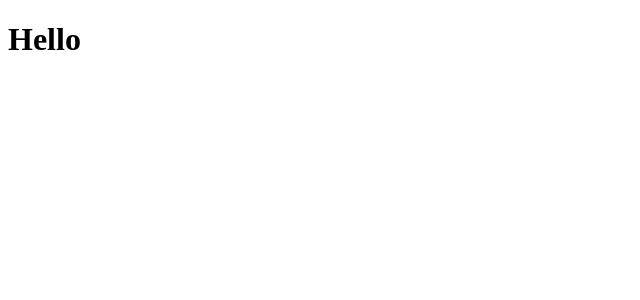
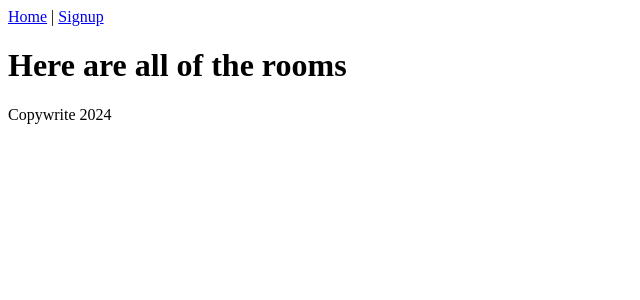
Before and after one commit to zackvalavanis/AirBnb-Frontend, a React (Vite) app: page / in a window 1280 px wide. Shown: the top 300 px of the page, without its empty margins (0-640 px from the left). Built offline with nearby package versions, Linux system fonts and the light colour scheme.

Commit message:
routes and header

```diff
--- a/src/App.jsx
+++ b/src/App.jsx
@@ -1,10 +1,35 @@
-import { Header } from './Header'
+import { createBrowserRouter, RouterProvider, Outlet } from 'react-router-dom';
+
+import { Header } from './Header';
+import { Footer } from './Footer';
+import { SignupPage } from './SignupPage';
+import { RoomsIndexPage } from './RoomsIndexPage'
+
+const router = createBrowserRouter([
+  {
+    element: (
+      <div>
+        <Header />
+        <Outlet />
+        <Footer />
+      </div>
+    ),
+    children: [
+      {
+        path: '/',
+        element: <RoomsIndexPage />
+      },
+      {
+        path: '/signup',
+        element: <SignupPage />
+      }
+    ]
+  }
+])
 
 function App() {
   return (
-    <div>
-      <Header />
-    </div>
+    <RouterProvider router={router} />
   )
 }
 
--- /dev/null
+++ b/src/Footer.jsx
@@ -0,0 +1,7 @@
+export function Footer () {
+  return (
+    <footer>
+      <p>Copywrite 2024</p>
+    </footer>
+  )
+}
--- a/src/Header.jsx
+++ b/src/Header.jsx
@@ -4,7 +4,7 @@ export function Header () {
 
   return (
     <header>
-      <h1>Hello</h1>
+      <Link to='/'>Home</Link> | <Link to='/signup'>Signup</Link>
     </header>
   )
 }
--- /dev/null
+++ b/src/RoomsIndexPage.jsx
@@ -0,0 +1,5 @@
+export function RoomsIndexPage () {
+  return (
+    <h1>Here are all of the rooms</h1>
+  )
+}
--- /dev/null
+++ b/src/SignupPage.jsx
@@ -0,0 +1,5 @@
+export function SignupPage () {
+  return (
+    <h1>Signup Here!</h1>
+  )
+}
```
